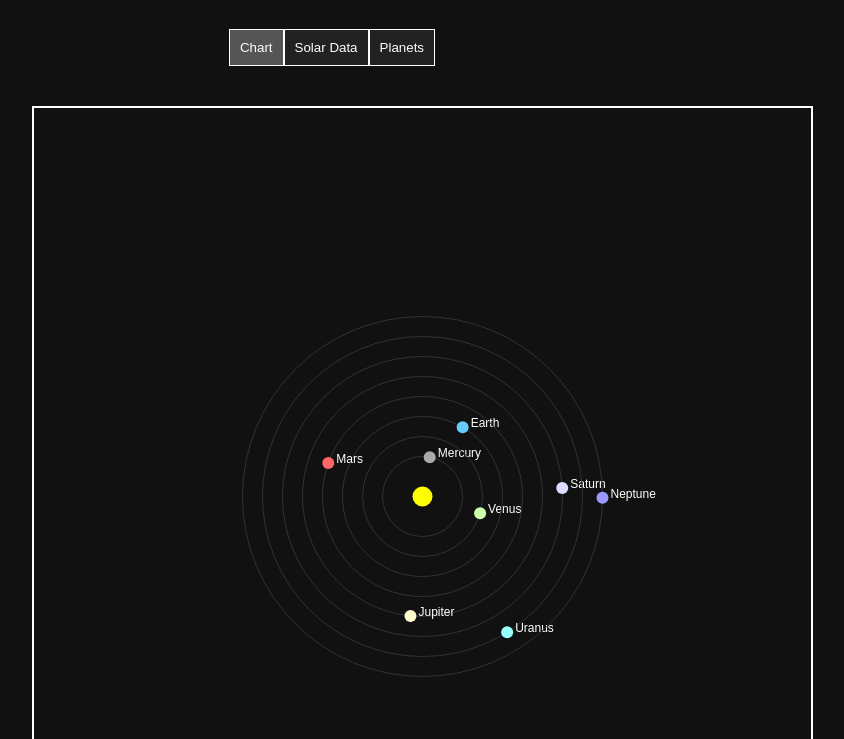
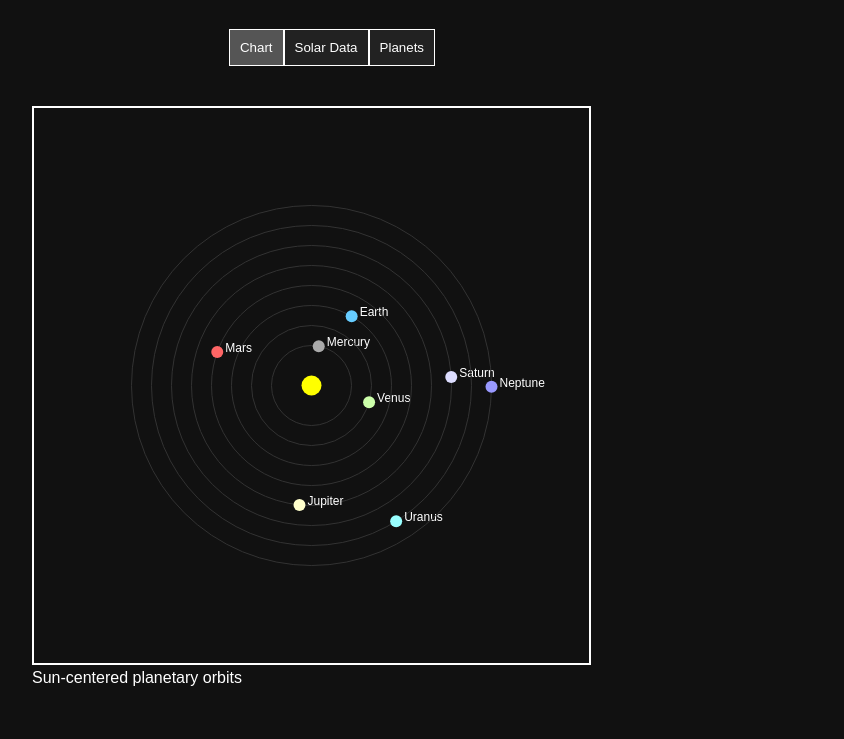
Before and after one commit to 33bree3/astrology-app, a plain HTML site: page index.html in a window 1280 px wide. Shown: the part 61-800 px from the top of the page, without its empty margins (308-1152 px from the left). Drawn offline with Linux system fonts and the light colour scheme.

Commit message:
Update index.html

```diff
--- a/index.html
+++ b/index.html
@@ -17,7 +17,7 @@
 
   <!-- Astrology Chart -->
   <section id="chart" class="active">
-    <canvas id="chartCanvas" width="777" height="777"></canvas>
+    <canvas id="chartCanvas" width="555" height="555"></canvas>
     <div id="chartInfo"></div>
   </section>
 
```
